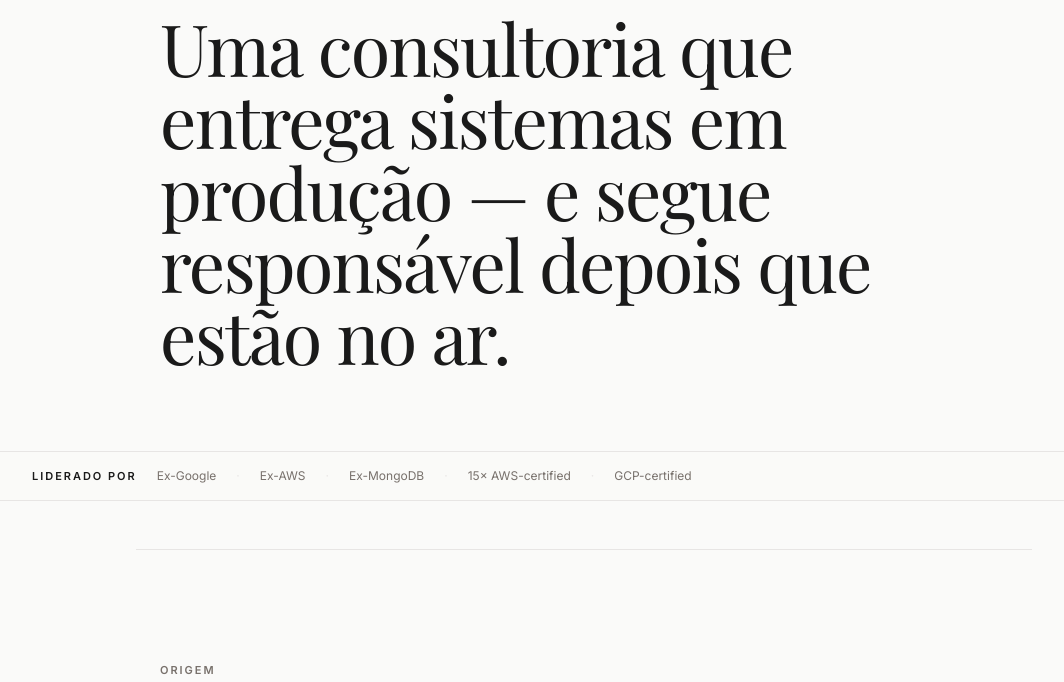
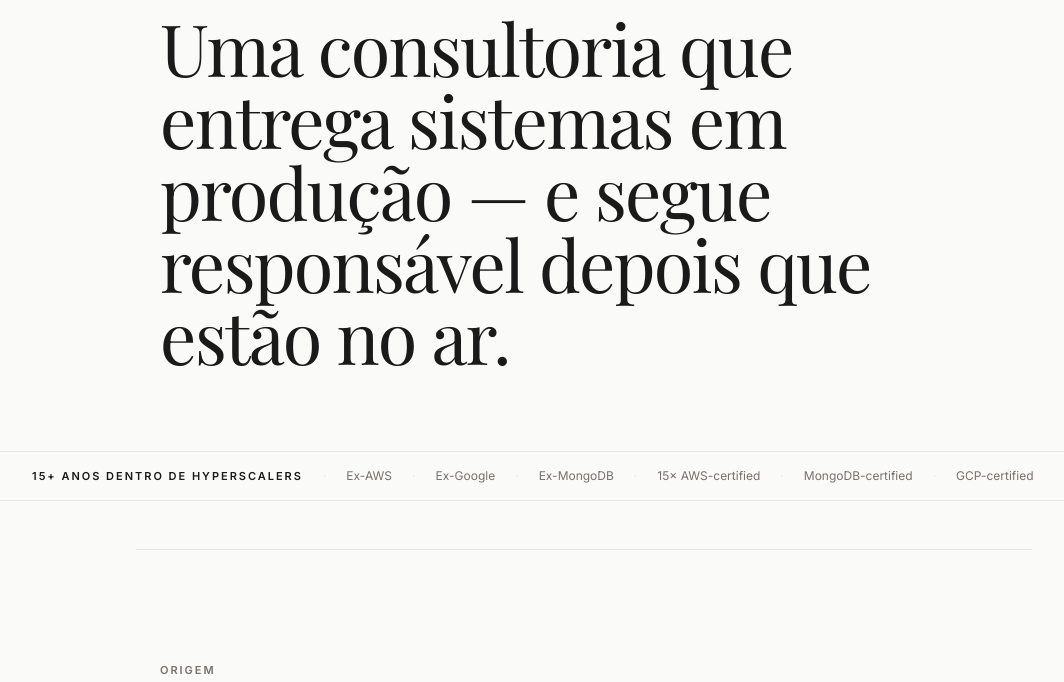
Before and after one commit to milavernazza/anuvia-lp, a FastAPI app: page /about in a window 1280 px wide. Shown: the part 199-881 px from the top of the page, without its empty margins (56-1120 px from the left). Run offline with FastAPI, Linux system fonts and the light colour scheme; parts of the project's set-up code (start-up, migrations or seed data) failed here and were passed over; some libraries are stand-ins or nearby versions.

Commit message:
authority: 15y inside hyperscalers eyebrow + MongoDB cert

```diff
--- a/templates/_authority_strip.html
+++ b/templates/_authority_strip.html
@@ -3,15 +3,22 @@
 
 <div class="border-y border-rule bg-paper/60">
   <div class="max-w-6xl mx-auto px-6 py-4 flex flex-wrap items-center gap-x-5 gap-y-2 text-xs">
-    <span class="eyebrow text-ink">{% if lang == 'en' %}Led by{% else %}Liderado por{% endif %}</span>
-    <span class="text-subtle">Ex-Google</span>
+    {% if lang == 'en' %}
+    <span class="eyebrow text-ink">15+ years inside hyperscalers</span>
+    {% else %}
+    <span class="eyebrow text-ink">15+ anos dentro de hyperscalers</span>
+    {% endif %}
     <span class="text-rule">·</span>
     <span class="text-subtle">Ex-AWS</span>
+    <span class="text-rule">·</span>
+    <span class="text-subtle">Ex-Google</span>
     <span class="text-rule">·</span>
     <span class="text-subtle">Ex-MongoDB</span>
     <span class="text-rule">·</span>
     <span class="text-subtle">15× AWS-certified</span>
     <span class="text-rule">·</span>
+    <span class="text-subtle">MongoDB-certified</span>
+    <span class="text-rule">·</span>
     <span class="text-subtle">GCP-certified</span>
   </div>
 </div>
```
